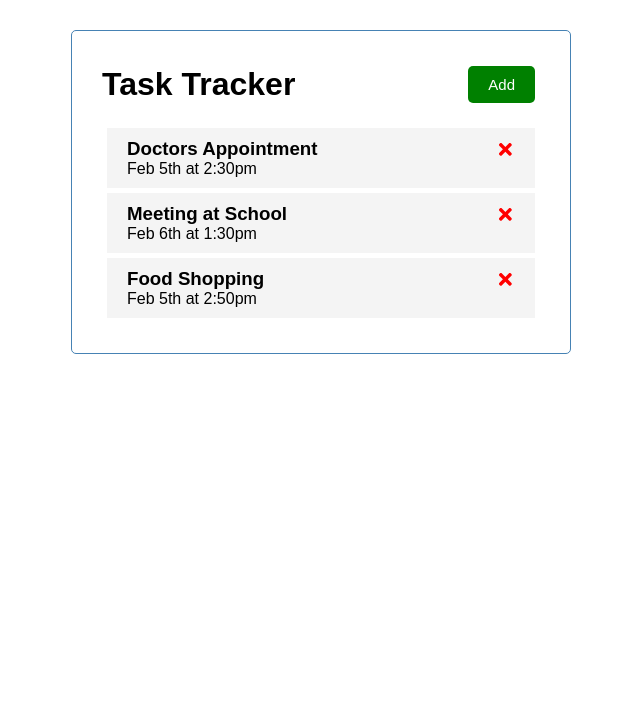
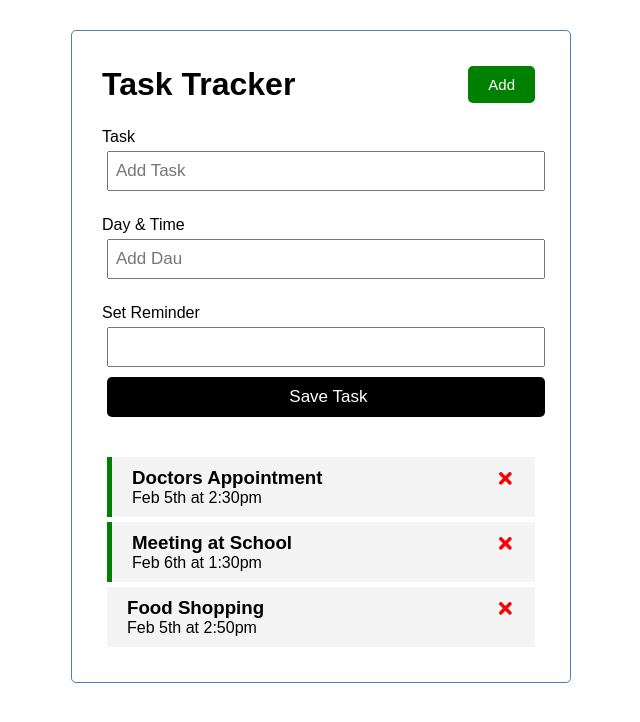
Before and after one commit to haluskua/React-Task-Tester, a React (Create React App) app: page / in a window 1280 px wide. Shown: the top 722 px of the page, without its empty margins (319-959 px from the left). Built offline with nearby package versions, Linux system fonts and the light colour scheme.

Commit message:
added AddTask form

```diff
--- a/public/index.html
+++ b/public/index.html
@@ -9,11 +9,10 @@
   <meta content="#000000"
         name="theme-color">
   <meta content="Web site created using create-react-app"
-        name="description">
-  <link href="%PUBLIC_URL%/logo192.png"
+        name="description"><!-- <link href="%PUBLIC_URL%/logo192.png"
         rel="apple-touch-icon">
   <link href="%PUBLIC_URL%/manifest.json"
-        rel="manifest">
+        rel="manifest"> -->
   <title>Task Tracker</title>
 </head>
 <body>
--- a/src/App.js
+++ b/src/App.js
@@ -2,6 +2,7 @@
 
 import Header from "./components/Header";
 import Tasks from "./components/Tasks";
+import AddTask from "./components/AddTask";
 
 function App() {
   const [tasks, setTasks] = useState([
@@ -25,20 +26,27 @@
     },
   ]);
 
-  //Delet Task
+  //Delete Task
 
   const deleteTask = (id) => {
-    // console.log("delete", id);
+    console.log("delete", id);
 
     //HOW TO MUTATE STATE
     setTasks(tasks.filter((task) => task.id !== id));
   };
 
+  // Toggle Reminder
+  const toggleReminder = (id) => {
+    // console.log("toggled", id);
+    setTasks(tasks.map((task)=> task.id === id ? {...task, reminder: !task.reminder } : task))
+  };
+
   return (
     <div className="container">
       <Header />
+      <AddTask />
       {tasks.length > 0 ? (
-        <Tasks tasks={tasks} onDelete={deleteTask} />
+        <Tasks tasks={tasks} onDelete={deleteTask} onToggle={toggleReminder} />
       ) : (
         "No Tasks To Show"
       )}
--- /dev/null
+++ b/src/components/AddTask.js
@@ -0,0 +1,34 @@
+import { useState } from 'react';
+//component level state
+const AddTask = () => {
+    const [text, setText] = useState('')
+    const [day, setDay] = useState('')
+    const [reminder, setReminder] = useState('')
+
+    return (
+        <form className='add-form'>
+           <div className='form-control'>
+            <label>
+             Task
+            </label>
+            <input type='text' placeholder='Add Task' />
+           </div>
+           <div className='form-control'>
+            <label>
+             Day & Time
+            </label>
+            <input type='text' placeholder='Add Dau' />
+           </div>
+           <div className='form-control'>
+            <label>
+             Set Reminder
+            </label>
+            <input type='checkbox form-control-check' />
+            <input type='submit' value=' Save Task' className='btn btn-block'/>
+           </div>
+          </form>
+    )
+
+};
+
+export default AddTask;
--- a/src/components/Task.js
+++ b/src/components/Task.js
@@ -2,14 +2,15 @@
 
 import React from "react";
 
-const Task = ({ task, onDelete }) => {
+const Task = ({ task, onDelete, onToggle }) => {
   return (
-    <div className="task">
+    <div className={`task ${task.reminder ? 'reminder' : ''}`} onClick={() => onToggle(task.id)}
+    >
       <h3>
         {task.text}{" "}
         <FaTimes
-          style={{ color: "red", cursor: "pinter" }}
-          onClick={() =>onDelete(task.id)}
+          style={{ color: "red", cursor: "pointer" }}
+          onClick={() => onDelete(task.id)}
         />
       </h3>
       <p>{task.day}</p>
@@ -17,4 +18,5 @@
   );
 };
 
+
 export default Task;
--- a/src/components/Tasks.js
+++ b/src/components/Tasks.js
@@ -1,10 +1,15 @@
 import Task from "./Task";
 
-const Tasks = ({ tasks, onDelete }) => {
+const Tasks = ({ tasks, onDelete, onToggle }) => {
   return (
     <div>
       {tasks.map((task) => (
-        <Task key={task.id} task = {task} onDelete={onDelete} />
+        <Task
+          key={task.id}
+          task={task}
+          onDelete={onDelete}
+          onToggle={onToggle}
+        />
       ))}
     </div>
   );
```
Also changed, not shown: 1 other file (tests, documents, lock files or other folders).
